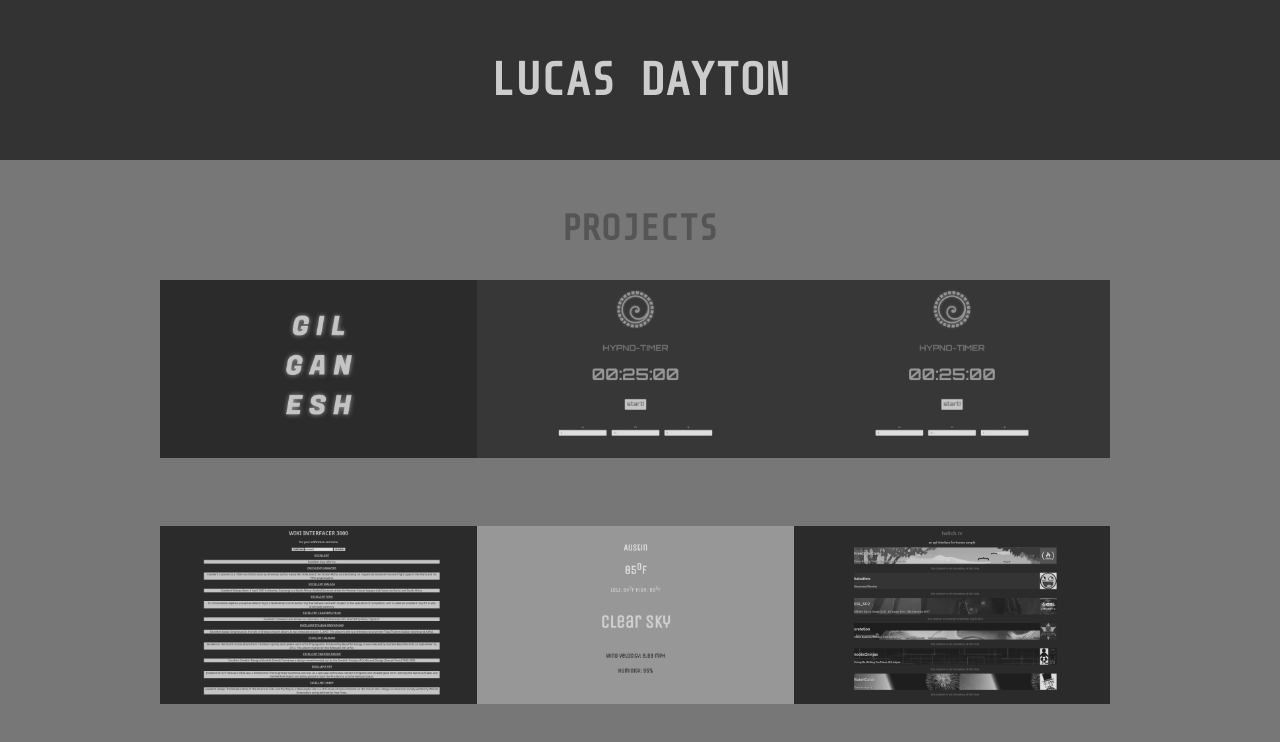
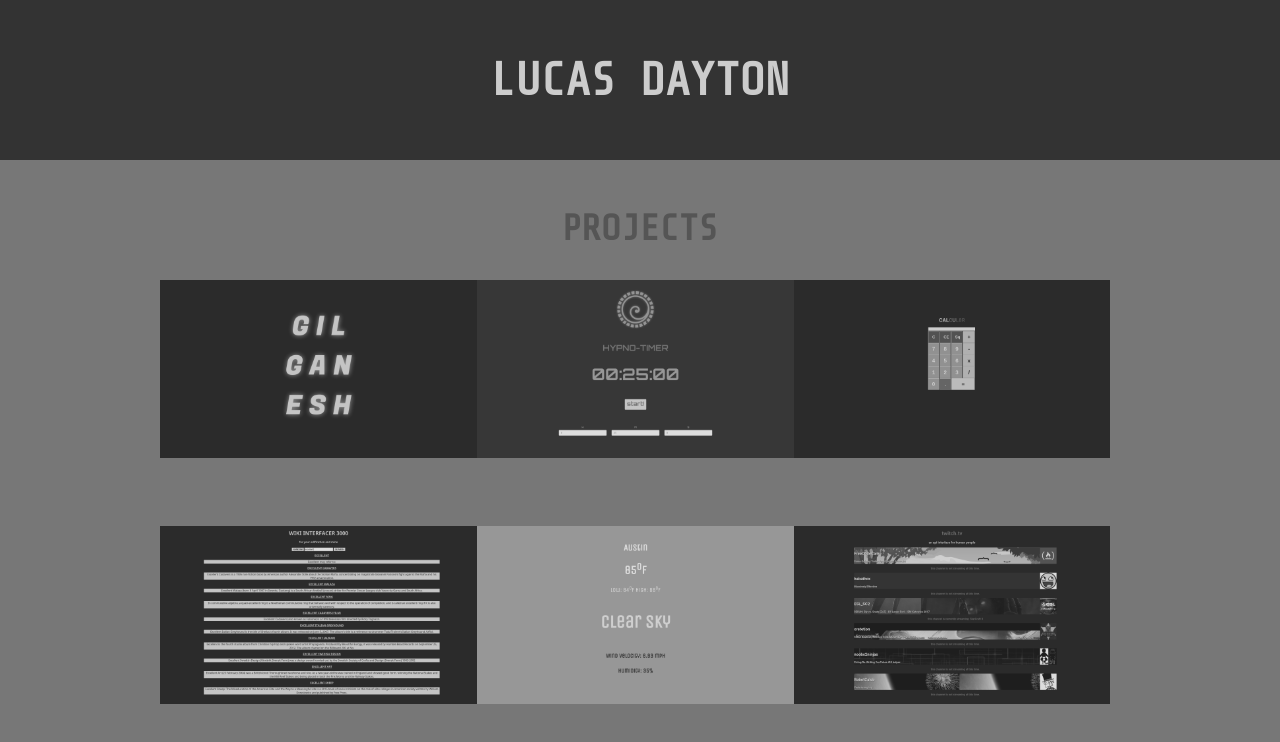
Before and after one commit to f1ux1uxday/ldhq, a React (Create React App) app: page / in a window 1280 px wide. Both pictures are taken after a click on the element "PROJECTS". Shown: the top 742 px of the page. Built offline with nearby package versions, Linux system fonts and the light colour scheme.

Commit message:
added calculator thumbnail and link

```diff
--- a/src/components/ld-work-display.js
+++ b/src/components/ld-work-display.js
@@ -1,5 +1,6 @@
 import React, { Component } from 'react'
 
+import ThumbCal from '../assets/calcul8.png'
 import ThumbGil from '../assets/ganesh.png'
 import ThumbHyp from '../assets/hypno-timer.png'
 import ThumbTwi from '../assets/twitch.png'
@@ -22,7 +23,9 @@ class WorkDisplay extends Component {
             </a>
           </div>
           <div className='row-item'>
-            <img className='thumbnail' src={ThumbHyp} alt=''/>
+            <a href='http://gilganesh.com/ACE/calc.html' target='blank'>
+              <img className='thumbnail' src={ThumbCal} alt=''/>
+            </a>
           </div>
         </div>
         <div className='second row'>
```
Also changed, not shown: src/assets/calcul8.png (added).
